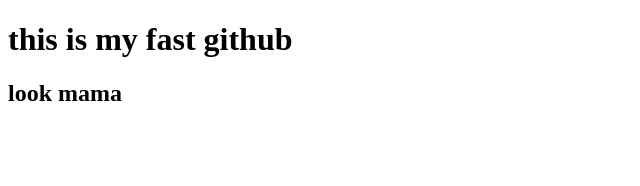
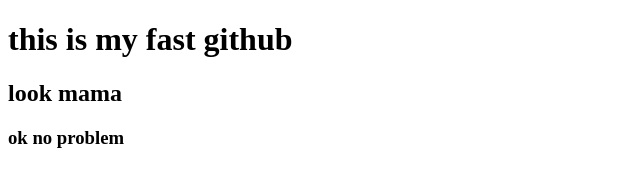
Before and after one commit to agforhad/my-second-website, a plain HTML site: page index.html in a window 1280 px wide. Shown: the whole page, without its empty margins (0-640 px from the left). Drawn offline with Linux system fonts and the light colour scheme.

Commit message:
ok aggrement

```diff
--- a/index.html
+++ b/index.html
@@ -8,5 +8,6 @@
 <body>
     <h1>this is my fast github</h1>
     <h2>look mama</h2>
+    <h3>ok no problem</h3>
 </body>
 </html>
```
